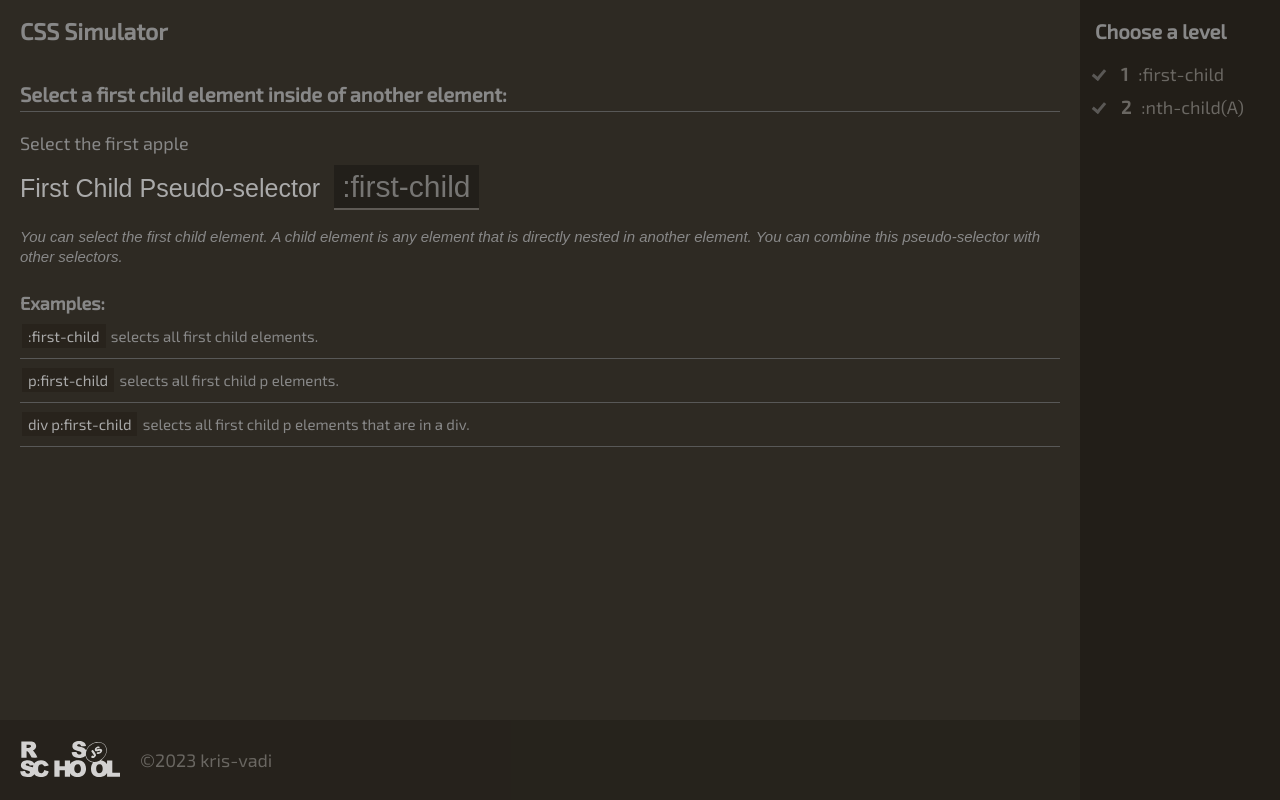
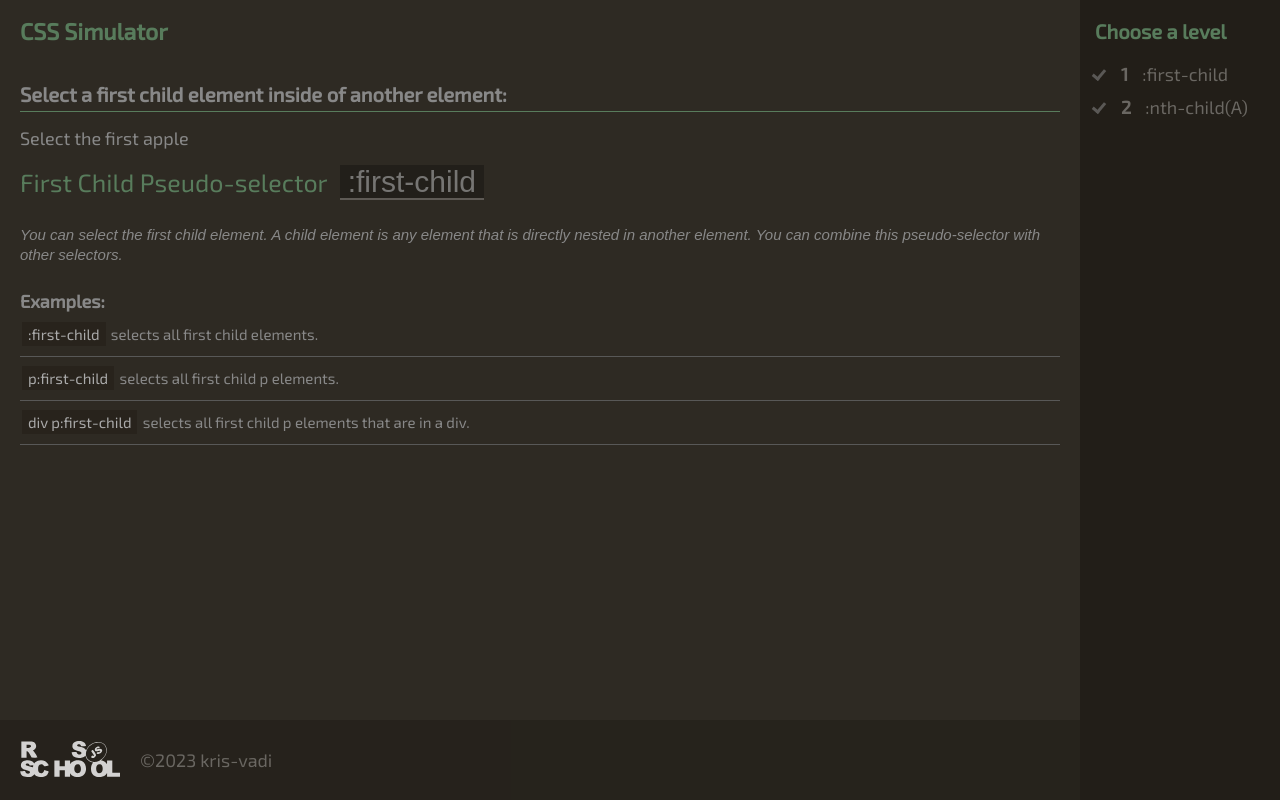
Before and after one commit to kris-vadi/rss-css-selectors, a website built with webpack: page rss-css-selectors/src/index.html in a window 1280 px wide. Built offline with nearby package versions, Linux system fonts and the light colour scheme; files whose address does not match are found by name; a web font is replaced by a local one.

Commit message:
fix: add acsent color in style and add media for right-col

```diff
--- a/rss-css-selectors/src/components/level-task.ts
+++ b/rss-css-selectors/src/components/level-task.ts
@@ -17,10 +17,10 @@ class LevelTask {
     });
 
     const taskHtml = `
-    <h2 class="level-task__header">${this.level.helpTitle}:</h2>
+    <h2 class="level-task__title">${this.level.helpTitle}:</h2>
     <div class="level-task__description">${this.level.doThis}</div>
     <span class="level-task__selector">${this.level.selectorName}</span>
-    <span class="level-task__syntax">${this.level.syntax}</span>
+    <div class="level-task__syntax">${this.level.syntax}</div>
     <div class="level-task__help">${this.level.help}</div>
     <h3>Examples:</h3>
     ${examples}
--- a/rss-css-selectors/src/components/levels-list.ts
+++ b/rss-css-selectors/src/components/levels-list.ts
@@ -14,8 +14,10 @@ class LevelsList {
     levels.forEach((level, index) => {
       const levelElement = `
       <a class="level">
-      <span class="level__checkmark"></span>
-      <span class="level__number">${index + 1}</span>${level.syntax}</a>
+        <span class="level__checkmark"></span>
+        <span class="level__number">${index + 1}</span>
+        <span class="level__text">${level.syntax}</span>
+      </a>
       `;
 
       levelList.innerHTML += levelElement;
--- a/rss-css-selectors/src/index.html
+++ b/rss-css-selectors/src/index.html
@@ -8,7 +8,7 @@
 <body class="body">
   <header class="header">
     <div class="wrapper header__wrapperr">
-      <h1>CSS Simulator</h1>
+      <h1 class="header__title">CSS Simulator</h1>
     </div>
   </header>
   <main class="main">
@@ -25,7 +25,7 @@
         </div>
       </div>
       <div class="main__right-col">
-        <h2>Choose a level</h2>
+        <h2 class="levels-list__title">Choose a level</h2>
         <div class="levels-list">
 
         </div>
--- a/rss-css-selectors/src/styles/base/_variables.scss
+++ b/rss-css-selectors/src/styles/base/_variables.scss
@@ -4,4 +4,7 @@ $text: #888888;
 $text-link: #6a6762;
 $text-light: #aaaaaa;
 $checked: #4cbb4a;
-$border: #585857
+$border: #585857;
+$main-color: #587c5c;
+
+$tablet-width: 768px;
--- /dev/null
+++ b/rss-css-selectors/src/styles/components/_header.scss
@@ -0,0 +1,3 @@
+.header__title {
+  color: $main-color;
+}
--- a/rss-css-selectors/src/styles/components/_level-task.scss
+++ b/rss-css-selectors/src/styles/components/_level-task.scss
@@ -1,26 +1,28 @@
-.level-task__header {
+.level-task__title {
   padding-bottom: 5px;
-  border-bottom: 1px solid $border;
+  border-bottom: 1px solid $main-color;
 }
 
 .level-task__description {
-  margin: 20px 0;
+  margin: 15px 0;
 }
 
 .level-task__selector {
-  font-weight: 100;
   font-size: 2.5rem;
-  color: $text-light;
+  color: $main-color;
+  margin-right: 8px;
+  line-height: 1.3;
 }
 
 .level-task__syntax {
+  display: inline-block;
   background: darken($background, 5%);
   padding: 5px 8px;
-  margin: 0 10px;
   font-size: 3rem;
   font-weight: 100;
   border-bottom: solid 2px $text-link;
   opacity: 0.8;
+
 }
 
 .level-task__help {
--- a/rss-css-selectors/src/styles/components/_levels-list.scss
+++ b/rss-css-selectors/src/styles/components/_levels-list.scss
@@ -1,3 +1,7 @@
+.levels-list__title {
+  color: $main-color;
+}
+
 .levels-list {
   display: flex;
   flex-direction: column;
@@ -22,3 +26,9 @@
   font-weight: 600;
   margin-right: 10px;
 }
+
+@media screen and (max-width: $tablet-width) {
+  .level__text {
+    display: none;
+  }
+}
--- a/rss-css-selectors/src/styles/components/_main.scss
+++ b/rss-css-selectors/src/styles/components/_main.scss
@@ -19,3 +19,16 @@
   top: 0;
   padding: 20px 0 20px 15px;
 }
+
+
+@media screen and (max-width: $tablet-width) {
+  .main__left-col{
+    width: calc(100% - 95px);
+  }
+
+  .main__right-col {
+    width: 95px;
+    padding: 10px;
+    text-align: center;
+  }
+}
--- a/rss-css-selectors/src/styles/style.scss
+++ b/rss-css-selectors/src/styles/style.scss
@@ -5,6 +5,7 @@
 @import "base/base";
 
 //components
+@import "components/header";
 @import "components/main";
 @import "components/footer";
 @import "components/levels-list";
```
